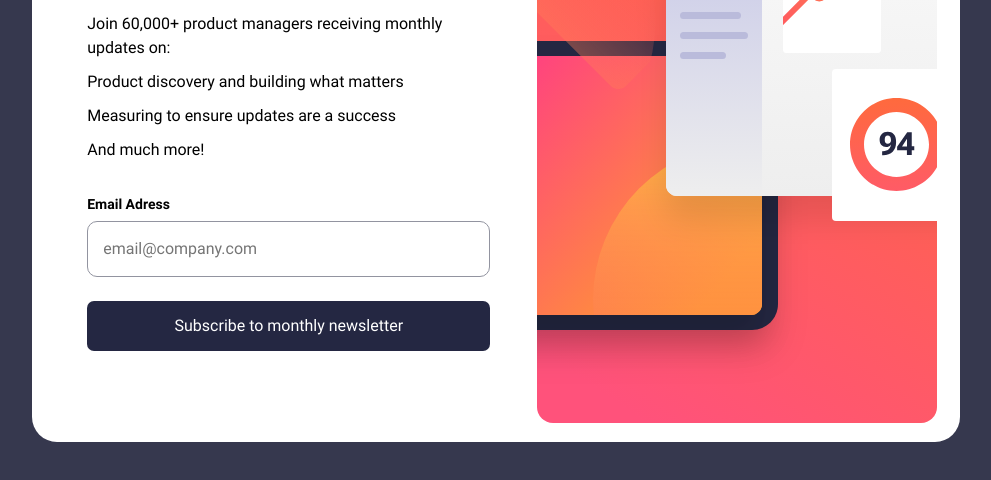
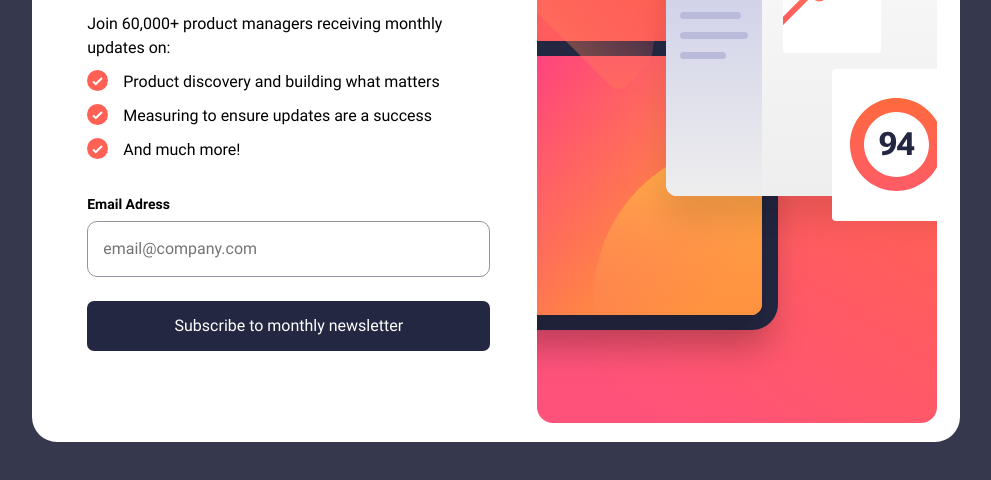
Before and after one commit to ViniciusIshikawa/Newsletter-sign-up-form-with-success-message, a plain HTML site: page index.html in a window 1280 px wide. Shown: the part 270-750 px from the top of the page, without its empty margins (144-1135 px from the left). Drawn offline with Linux system fonts and the light colour scheme.

Commit message:
images in li tags

```diff
--- a/style.css
+++ b/style.css
@@ -64,6 +64,9 @@ body {
 
     li {
         margin-top: 10px;
+        padding-left:36px;
+        background-image: url('./assets/images/icon-list.svg');
+        background-repeat: no-repeat;
     }
 }
 
```
